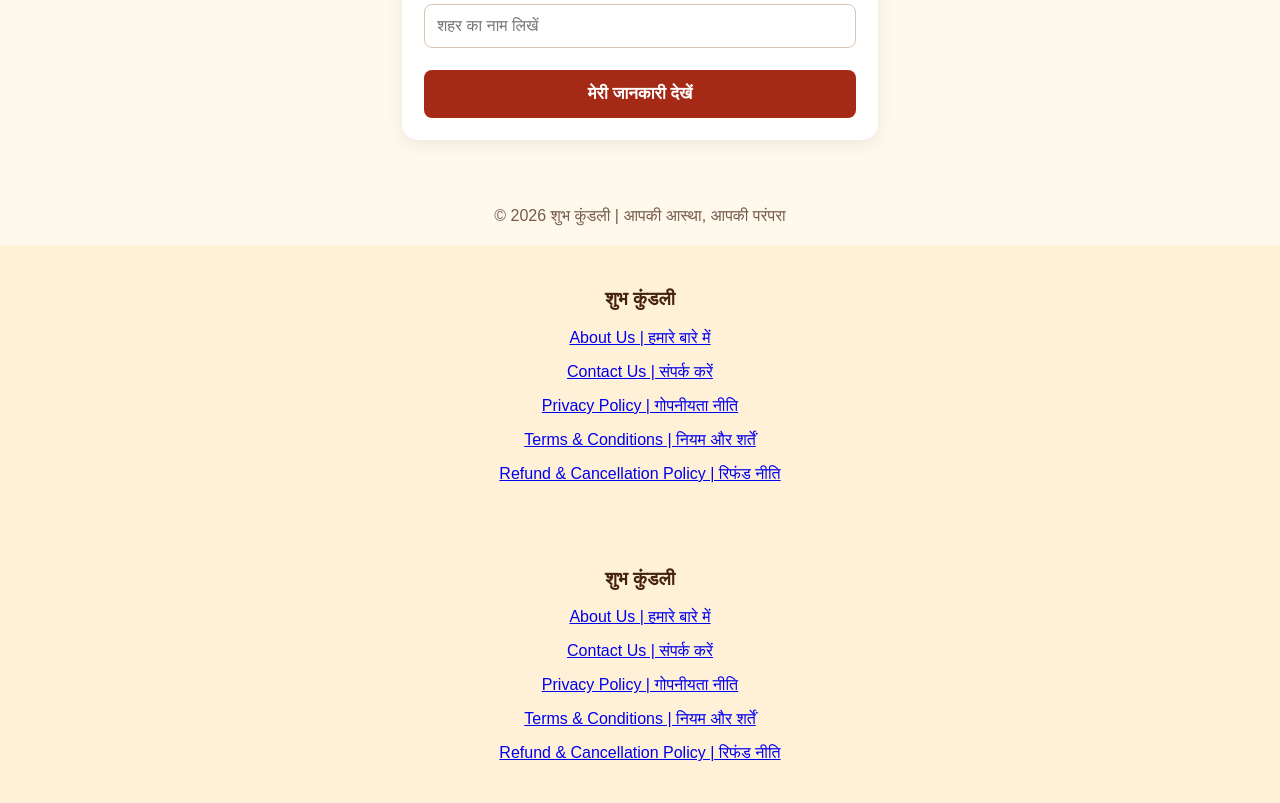
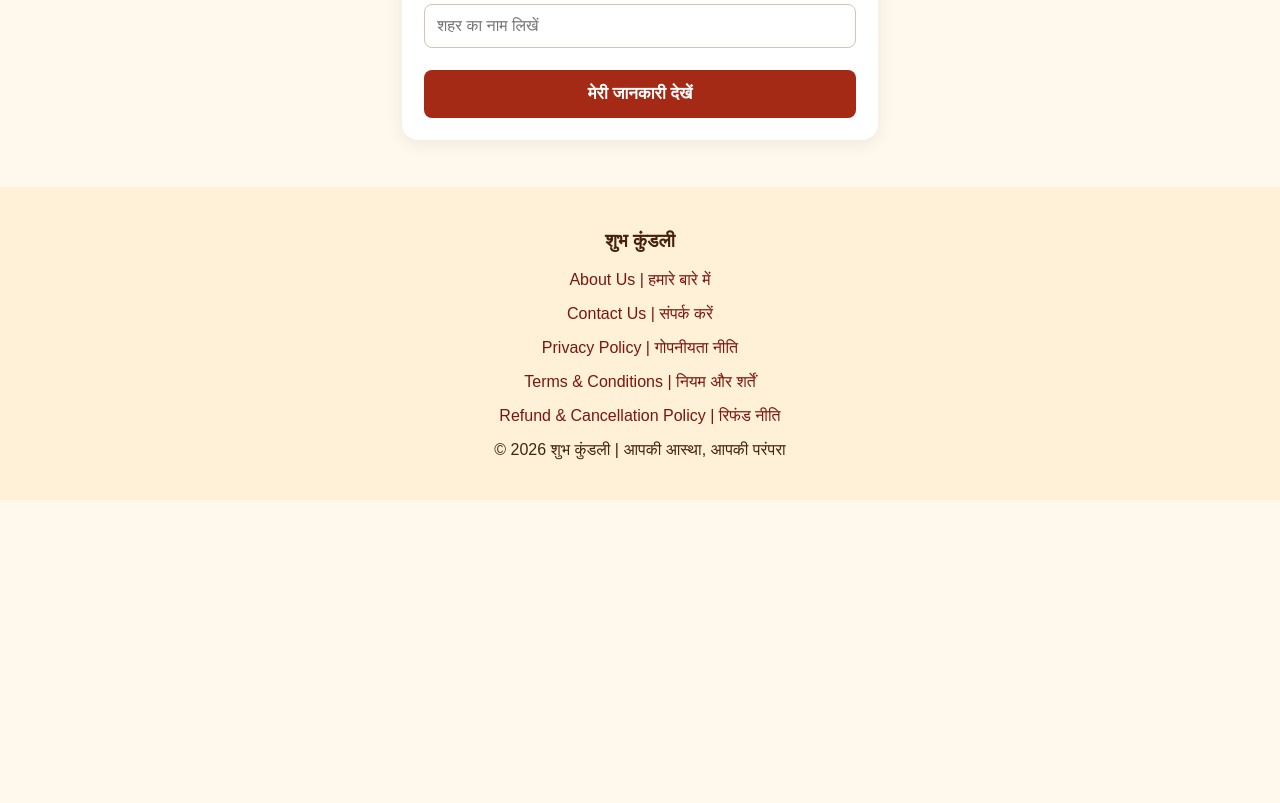
Before and after one commit to kanchan7087-glitch/kundali-app, a plain HTML site: page index.html in a window 1280 px wide. Shown: the part 527-1330 px from the top of the page. After the commit the page ends 1027 px from the top, so only its background shows below. Drawn offline with Linux system fonts and the light colour scheme.

Commit message:
Update index.html

```diff
--- a/index.html
+++ b/index.html
@@ -4,6 +4,7 @@
   <meta charset="UTF-8">
   <meta name="viewport" content="width=device-width, initial-scale=1.0">
   <title>शुभ कुंडली | आपकी जन्म कुंडली</title>
+
   <style>
     * {
       box-sizing: border-box;
@@ -74,6 +75,7 @@
       color: white;
       font-size: 17px;
       font-weight: bold;
+      cursor: pointer;
     }
 
     #result {
@@ -87,11 +89,22 @@
 
     footer {
       text-align: center;
-      padding: 20px;
-      color: #755b4a;
+      padding: 25px;
+      background: #fff0d8;
+      color: #44220d;
+    }
+
+    footer a {
+      color: #7b160e;
+      text-decoration: none;
+    }
+
+    footer a:hover {
+      text-decoration: underline;
     }
   </style>
 </head>
+
 <body>
 
   <header>
@@ -101,34 +114,83 @@
 
   <main class="container">
     <section class="card">
+
       <h2>अपनी जन्म जानकारी भरें</h2>
 
       <form id="kundaliForm">
+
         <label for="name">आपका नाम</label>
-        <input id="name" type="text" placeholder="अपना नाम लिखें" required>
+        <input
+          id="name"
+          type="text"
+          placeholder="अपना नाम लिखें"
+          required
+        >
 
         <label for="dob">जन्म तिथि</label>
-        <input id="dob" type="date" required>
+        <input
+          id="dob"
+          type="date"
+          required
+        >
 
         <label for="time">जन्म का समय</label>
-        <input id="time" type="time" required>
+        <input
+          id="time"
+          type="time"
+          required
+        >
 
         <label for="place">जन्म स्थान</label>
-        <input id="place" type="text" placeholder="शहर का नाम लिखें" required>
+        <input
+          id="place"
+          type="text"
+          placeholder="शहर का नाम लिखें"
+          required
+        >
 
         <button type="submit">मेरी जानकारी देखें</button>
+
       </form>
 
       <div id="result" aria-live="polite"></div>
+
     </section>
   </main>
 
   <footer>
-    © 2026 शुभ कुंडली | आपकी आस्था, आपकी परंपरा
+
+    <h3>शुभ कुंडली</h3>
+
+    <p>
+      <a href="about.html">About Us | हमारे बारे में</a>
+    </p>
+
+    <p>
+      <a href="contact.html">Contact Us | संपर्क करें</a>
+    </p>
+
+    <p>
+      <a href="privacy.html">Privacy Policy | गोपनीयता नीति</a>
+    </p>
+
+    <p>
+      <a href="terms.html">Terms &amp; Conditions | नियम और शर्तें</a>
+    </p>
+
+    <p>
+      <a href="refund.html">Refund &amp; Cancellation Policy | रिफंड नीति</a>
+    </p>
+
+    <p>© 2026 शुभ कुंडली | आपकी आस्था, आपकी परंपरा</p>
+
   </footer>
 
   <script>
-    document.getElementById("kundaliForm").addEventListener("submit", function(event) {
+    document.getElementById("kundaliForm").addEventListener(
+      "submit",
+      function(event) {
+
         event.preventDefault();
 
         const name = document.getElementById("name").value.trim();
@@ -137,50 +199,23 @@
         const place = document.getElementById("place").value.trim();
 
         const result = document.getElementById("result");
+
         result.style.display = "block";
+
         result.innerHTML = `
           <h3>🙏 धन्यवाद, ${name} जी!</h3>
           <p>आपकी जन्म जानकारी दर्ज हो गई है।</p>
           <p><strong>जन्म तिथि:</strong> ${dob}</p>
           <p><strong>जन्म समय:</strong> ${time}</p>
           <p><strong>जन्म स्थान:</strong> ${place}</p>
-        <p>वास्तविक ग्रहों की गणना और जन्म कुंडली बनाने की सुविधा अगले चरण में जोड़ी जाएगी।</p>
+          <p>
+            वास्तविक ग्रहों की गणना और जन्म कुंडली बनाने की
+            सुविधा अगले चरण में जोड़ी जाएगी।
+          </p>
         `;
-    });
-  </script></script>
-
-<footer style="text-align:center; padding:25px; background:#fff0d8; color:#44220d;">
-
-    <h3>शुभ कुंडली</h3>
-
-    <p><a href="about.html">About Us | हमारे बारे में</a></p>
-
-    <p><a href="contact.html">Contact Us | संपर्क करें</a></p>
-
-    <p><a href="privacy.html">Privacy Policy | गोपनीयता नीति</a></p>
-
-    <p><a href="terms.html">Terms & Conditions | नियम और शर्तें</a></p>
-
-    <p><a href="refund.html">Refund & Cancellation Policy | रिफंड नीति</a></p>
-
-</footer>
+      }
+    );
+  </script>
 
 </body>
 </html>
-<footer style="text-align:center; padding:25px; background:#fff0d8; color:#44220d;">
-
-<h3>शुभ कुंडली</h3>
-
-<p><a href="about.html">About Us | हमारे बारे में</a></p>
-
-<p><a href="contact.html">Contact Us | संपर्क करें</a></p>
-
-<p><a href="privacy.html">Privacy Policy | गोपनीयता नीति</a></p>
-
-<p><a href="terms.html">Terms & Conditions | नियम और शर्तें</a></p>
-
-<p><a href="refund.html">Refund & Cancellation Policy | रिफंड नीति</a></p>
-
-</footer>
-</body>
-      </html>
```
Lines whose indentation alone changed are shown as unchanged.
